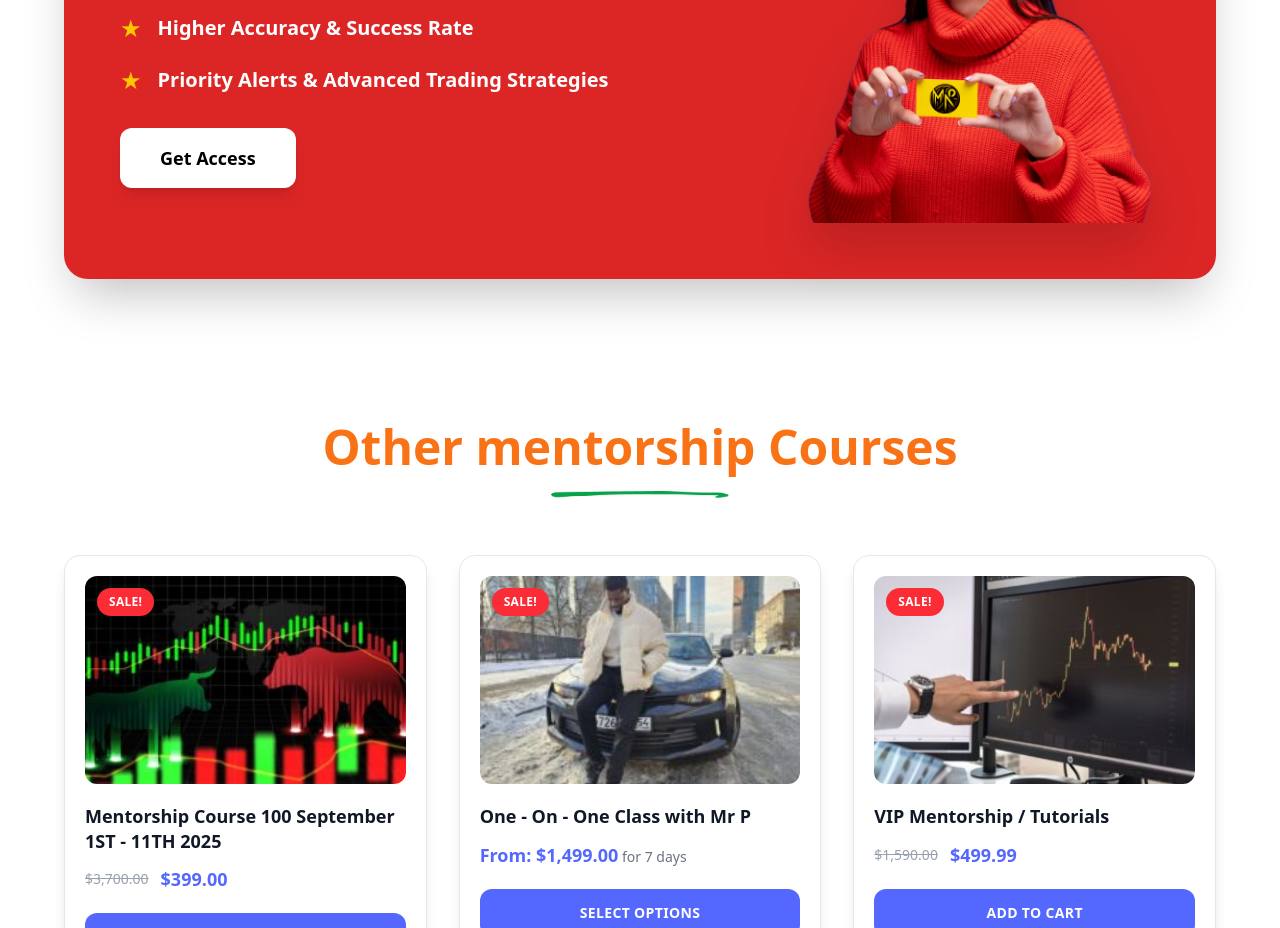
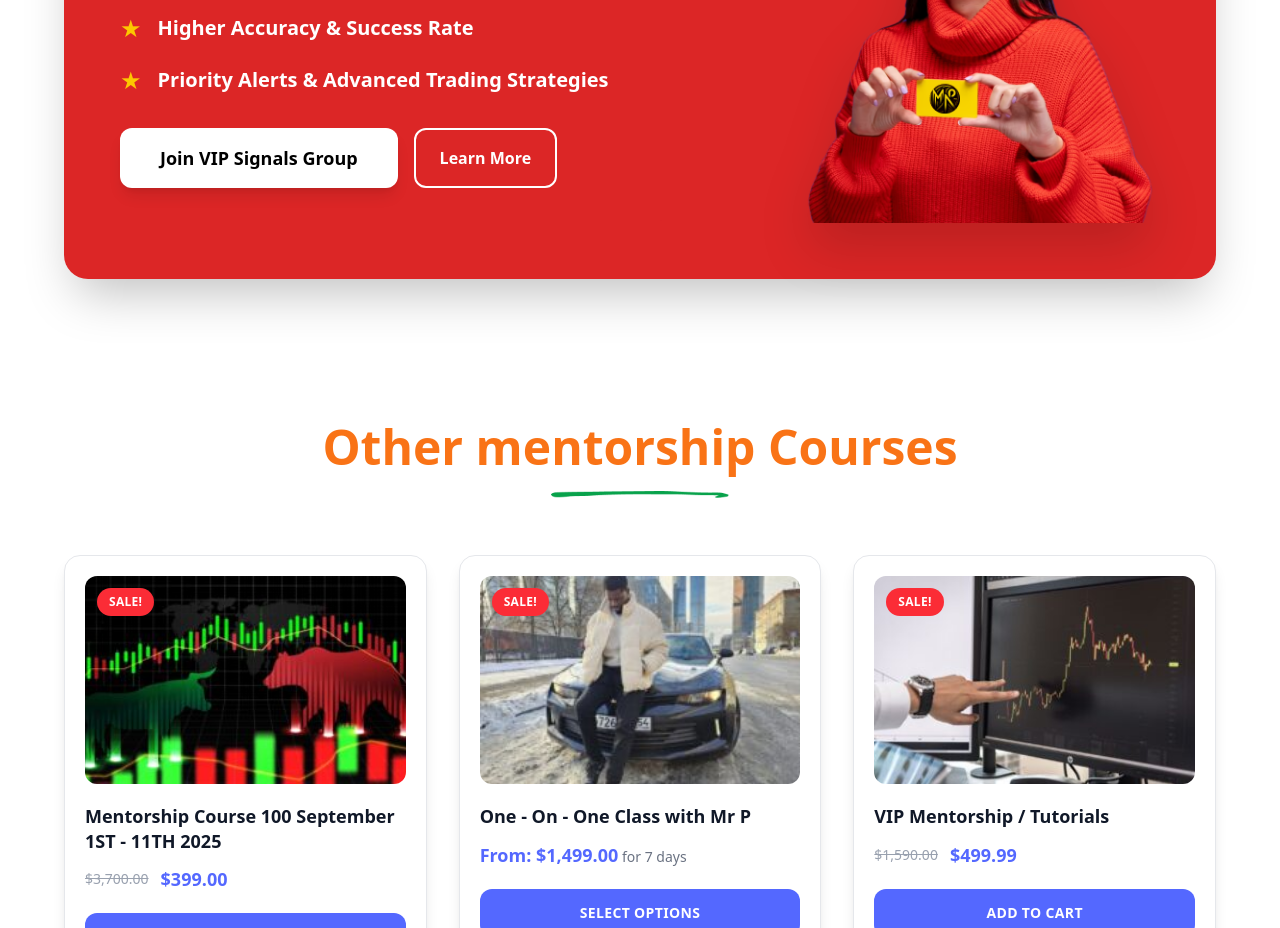
Before and after one commit to Samdav2/mrpfx, a Next.js app: page /mentorship-course in a window 1280 px wide. Shown: the part 1860-2788 px from the top of the page. Built offline with nearby package versions, Linux system fonts and the light colour scheme; no server answers; a web font is replaced by a local one.

Commit message:
fixing errors

```diff
--- a/components/layout/Footer.tsx
+++ b/components/layout/Footer.tsx
@@ -126,7 +126,7 @@ const Footer = () => {
 
                             {/* Broker Link */}
                             <a
-                                href="https://one.exnessonelink.com/a/0z72b5esoc"
+                                href="https://one.exnesstrack.net/a/0z72b5esoc"
                                 className="text-white hover:text-gray-300 uppercase text-sm font-semibold tracking-wide transition-colors"
                                 target="_blank"
                                 rel="noopener noreferrer"
--- a/components/mentorship/MentorshipCourse.tsx
+++ b/components/mentorship/MentorshipCourse.tsx
@@ -54,7 +54,7 @@ const MentorshipCourse = () => {
                 </Link>
                 <a
                   href="#other-courses"
-                  className="border-2 border-[#1e1b4b] text-black font-bold text-sm py-4 px-6 rounded-xl hover:bg-[#1e1b4b] hover:text-white transition-all duration-200"
+                  className="border-2 border-[#1e1b4b] text-black font-bold text-sm py-4 px-6 rounded-xl  hover:text-white transition-all duration-200"
                 >
                   Check Out More Mentorship Packages
                 </a>
@@ -173,12 +173,20 @@ const MentorshipCourse = () => {
                 </li>
               </ul>
 
-              <Link
-                href="/checkout?product=vip-signals"
-                className="inline-block bg-white text-black font-extrabold py-4 px-10 rounded-xl hover:bg-gray-100 transition-all duration-200 shadow-lg text-lg"
-              >
-                Get Access
-              </Link>
+              <div className="flex flex-wrap gap-4 items-center">
+                <Link
+                  href="/checkout?product=vip-signals"
+                  className="inline-block bg-white text-black font-extrabold py-4 px-10 rounded-xl hover:bg-gray-100 transition-all duration-200 shadow-lg text-lg"
+                >
+                  Join VIP Signals Group
+                </Link>
+                <Link
+                  href="/vip-signals-group"
+                  className="inline-block border-2 border-white text-white font-bold py-4 px-6 rounded-xl hover:bg-white hover:text-black transition-all duration-200"
+                >
+                  Learn More
+                </Link>
+              </div>
             </div>
 
             {/* Image */}
```
